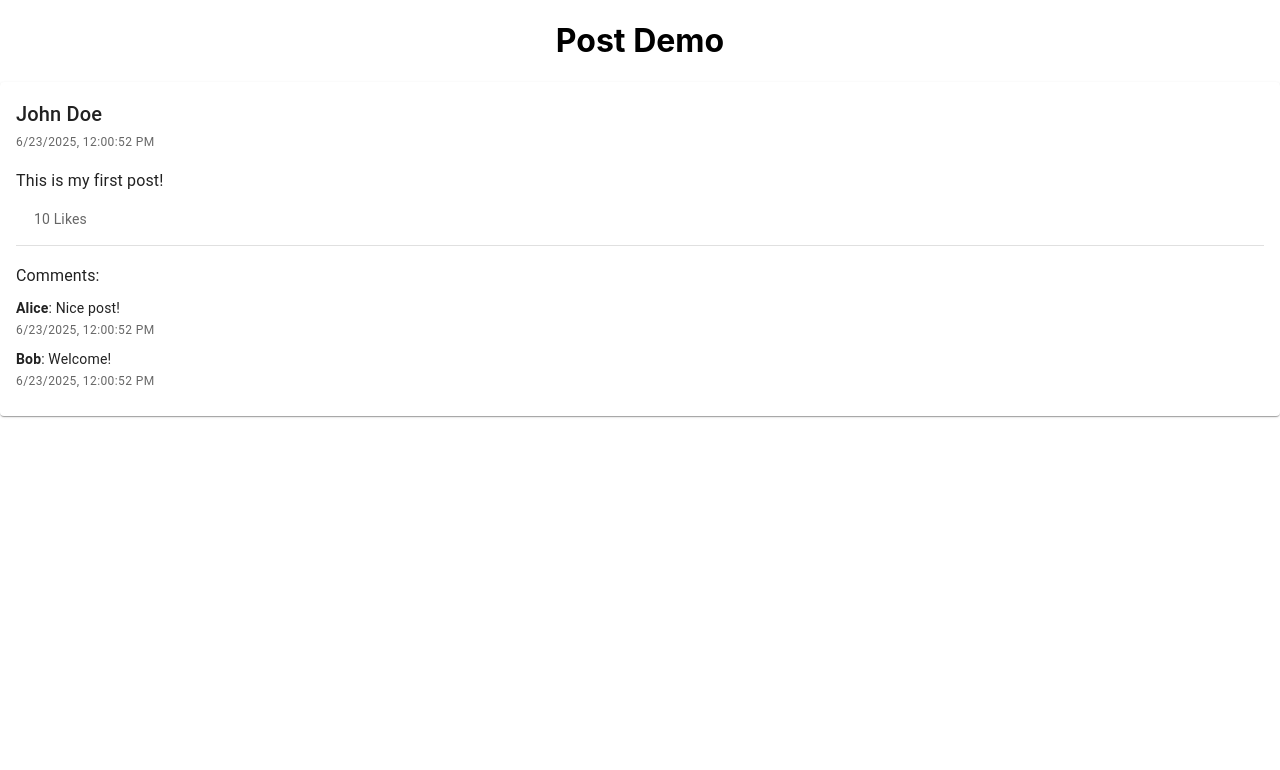
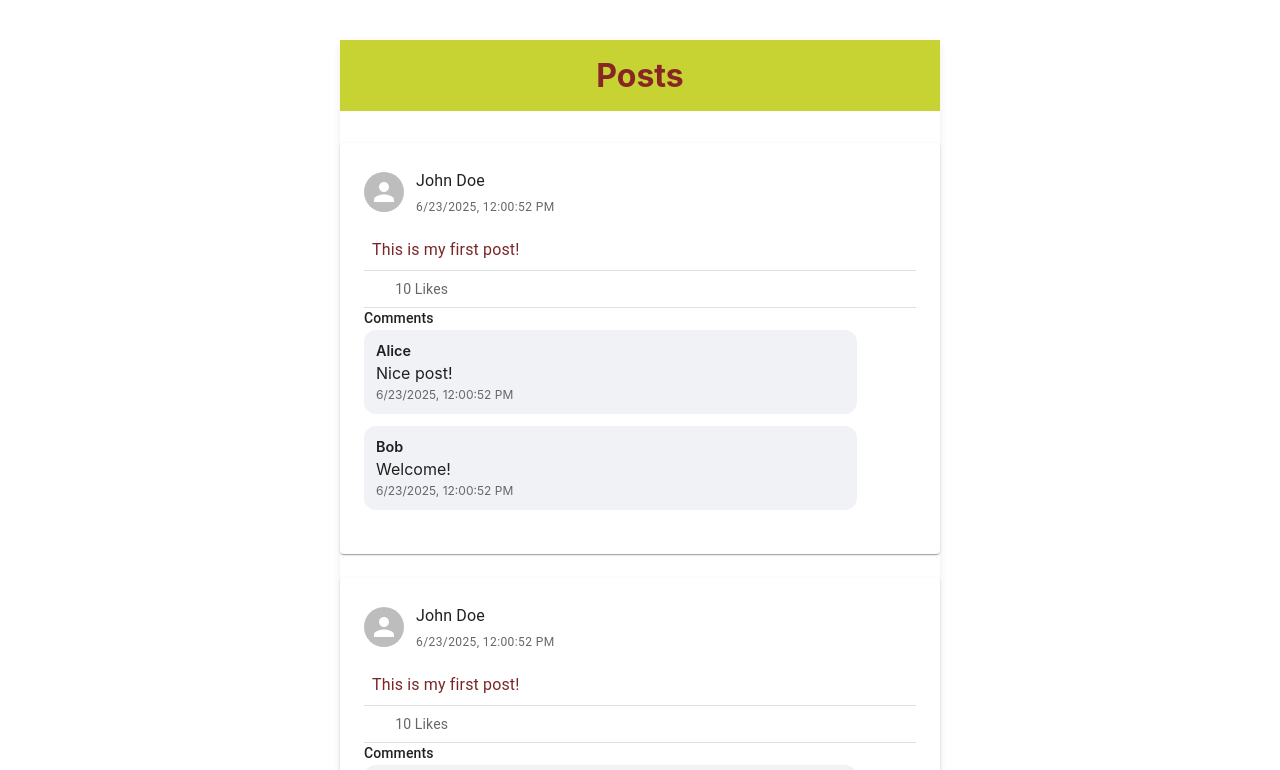
Before and after one commit to FILDEST/KeremNet, a React (Create React App) app in the folder keremnet/: page / in a window 1280 px wide. Shown: the top 770 px of the page. Built offline with nearby package versions, Linux system fonts and the light colour scheme; some icons are missing.

Commit message:
enhance Post component with styling and structure updates

```diff
--- a/keremnet/src/App.css
+++ b/keremnet/src/App.css
@@ -1,3 +1,17 @@
+.App {
+  max-width: 600px;
+  margin: 40px auto 0;
+  background: #fff;
+  min-height: 100vh;
+  border-radius: 8px;
+  box-shadow: 0 2px 8px rgba(0,0,0,0.08);
+}
+
 .app-title {
   text-align: center;
+  background-color: rgb(198, 211, 51);
+  color: #882525;
+  margin-bottom: 32px;
+  padding-top: 16px;
+  padding-bottom: 16px;
 }
--- a/keremnet/src/App.tsx
+++ b/keremnet/src/App.tsx
@@ -28,7 +28,12 @@ const samplePost: PostProps = {
 function App() {
   return (
     <div className="App">
-      <h1 className="app-title">Post Demo</h1>
+      <h1 className="app-title">Posts</h1>
+      <Post {...samplePost} />
+      <Post {...samplePost} />
+      <Post {...samplePost} />
+      <Post {...samplePost} />
+      <Post {...samplePost} />
       <Post {...samplePost} />
     </div>
   );
--- /dev/null
+++ b/keremnet/src/components/Post.css
@@ -0,0 +1,84 @@
+.fb-post-card {
+  margin-bottom: 1.5rem;
+  border-radius: .75rem;
+  box-shadow: 0 1px 2px rgba(210, 34, 34, 0.05);
+  border: none;
+  background: #ffffff;
+  padding: 0.5rem;
+}
+
+.fb-post-header {
+  display: flex;
+  align-items: center;
+  gap: 0.75rem;
+  margin-bottom: 0.75rem;
+}
+
+.fb-post-avatar {
+  width: 40px;
+  height: 40px;
+  border-radius: 50%;
+  background-color: #ccc;
+  flex-shrink: 0;
+}
+
+.fb-post-author {
+  font-weight: 600;
+  font-size: 1rem;
+  line-height: 1.2;
+}
+
+.fb-post-time {
+  color: #65676b;
+  font-size: 0.75rem;
+}
+
+.fb-post-body {
+  padding: 0.5rem;
+  color: #7b2626;
+  margin-bottom: 1rem;
+  font-size: 1.05rem;
+  line-height: 1.5;
+}
+
+.fb-post-divider {
+  margin: 0.75rem 0;
+}
+
+.fb-post-likes {
+  padding: 0.5rem;
+  display: flex;
+  align-items: center;
+  gap: 0.5rem;
+  font-size: 0.95rem;
+  color: #65676b;
+}
+
+.fb-post-comments-title {
+  font-weight: 500;
+  margin-bottom: 0.5rem;
+  font-size: 1rem;
+}
+
+.fb-post-comment {
+  margin-bottom: 0.75rem;
+  display: flex;
+  flex-direction: column;
+  background-color: #f0f2f5;
+  padding: 0.75rem;
+  border-radius: 0.75rem;
+  max-width: 85%;
+}
+
+.fb-post-comment-author {
+  font-weight: 600;
+  margin-bottom: 0.25rem;
+  font-size: 0.9rem;
+}
+
+.fb-post-comment-time {
+  color: #65676b;
+  font-size: 0.75rem;
+  margin-top: 0.25rem;
+  align-self: flex-start;
+}
--- a/keremnet/src/components/Post.tsx
+++ b/keremnet/src/components/Post.tsx
@@ -1,8 +1,8 @@
 import React from 'react';
-import { Card, CardContent, Typography, Divider } from '@mui/material';
+import { Card, CardContent, Typography, Divider, Box, Avatar } from '@mui/material';
 import { PostProps } from '../types/Post';
 import FavoriteIcon from '@mui/icons-material/Favorite';
-
+import './Post.css';
 
 export const Post: React.FC<PostProps> = ({
   author,
@@ -12,41 +12,47 @@ export const Post: React.FC<PostProps> = ({
   comments,
 }) => {
   return (
-    <Card sx={{ marginBottom: 3 }}>
+    <Card className="fb-post-card">
       <CardContent>
-        <Typography variant="h6" component="div">
+        <Box className="fb-post-header">
+          <Avatar className="fb-post-avatar" />
+          <Box>
+            <Typography variant="subtitle1" className="fb-post-author">
               {author}
             </Typography>
-        <Typography variant="caption" color="text.secondary">
+            <Typography variant="caption" className="fb-post-time">
               {timestamp.toLocaleString()}
             </Typography>
+          </Box>
+        </Box>
 
-        <Typography variant="body1" sx={{ marginTop: 2 }}>
+        <Typography variant="body1" className="fb-post-body">
           {content}
         </Typography>
 
-        <Typography
-          variant="body2"
-          color="text.secondary"
-          sx={{ marginTop: 2, display: 'flex', alignItems: 'center', gap: 0.5 }}
-        >
+        <Divider className="fb-post-divider" />
+
+        <Box className="fb-post-likes">
           <FavoriteIcon color="error" fontSize="small" />
+          <Typography variant="body2" color="text.secondary">
             {likesCount} Likes
           </Typography>
+        </Box>
 
         {comments.length > 0 && (
           <>
-            <Divider sx={{ marginY: 2 }} />
-            <Typography variant="subtitle1">Comments:</Typography>
+            <Divider className="fb-post-divider" />
+            <Typography variant="subtitle2" className="fb-post-comments-title">
+              Comments
+            </Typography>
             {comments.map((comment) => (
-              <div key={comment.id} style={{ marginTop: 8 }}>
-                <Typography variant="body2">
-                  <strong>{comment.author}</strong>: {comment.content}
-                </Typography>
-                <Typography variant="caption" color="text.secondary">
+              <Box key={comment.id} className="fb-post-comment">
+                <span className="fb-post-comment-author">{comment.author}</span>
+                <span>{comment.content}</span>
+                <span className="fb-post-comment-time">
                   {comment.timestamp.toLocaleString()}
-                </Typography>
-              </div>
+                </span>
+              </Box>
             ))}
           </>
         )}
```
Lines whose indentation alone changed are shown as unchanged.
